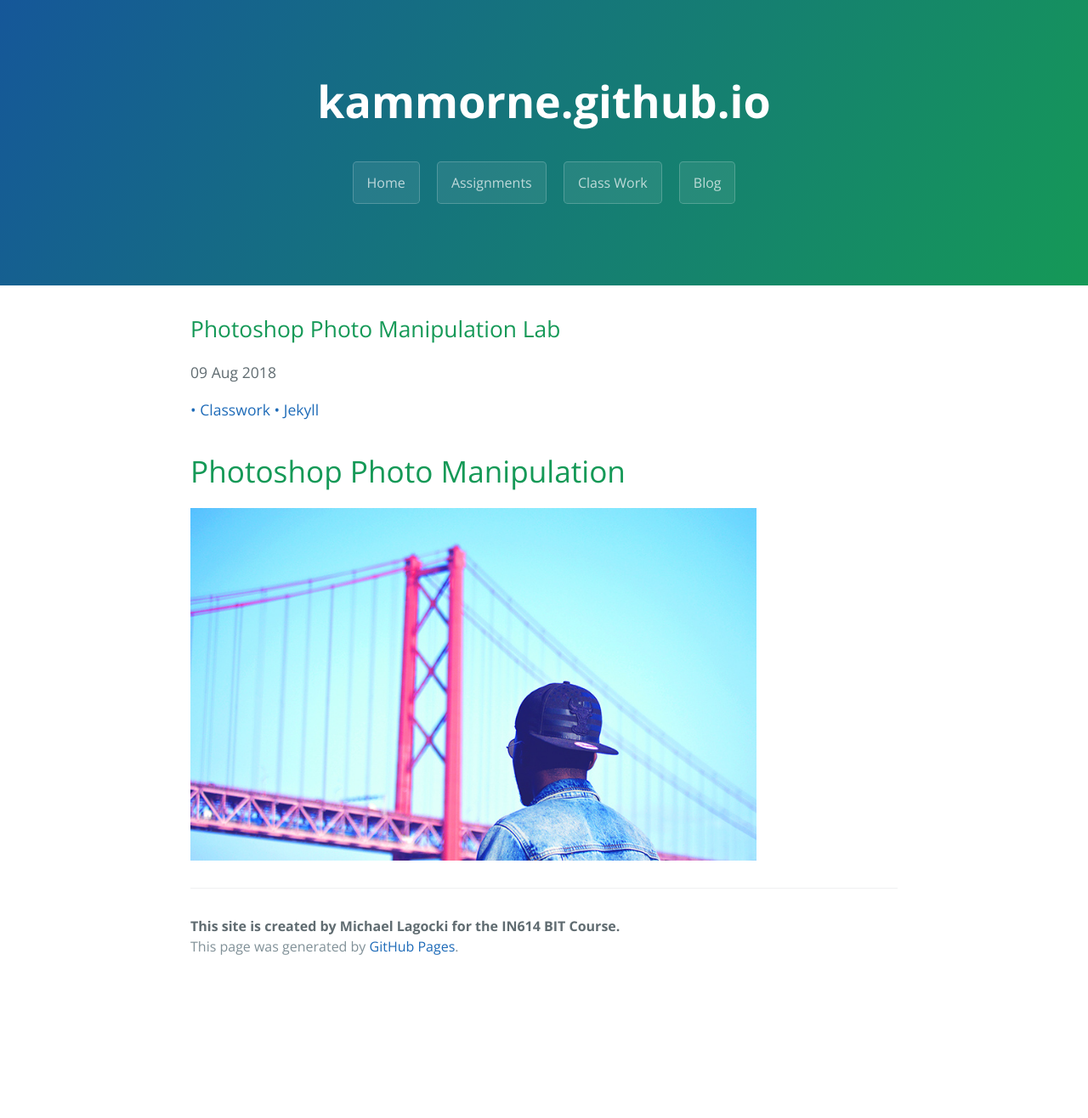
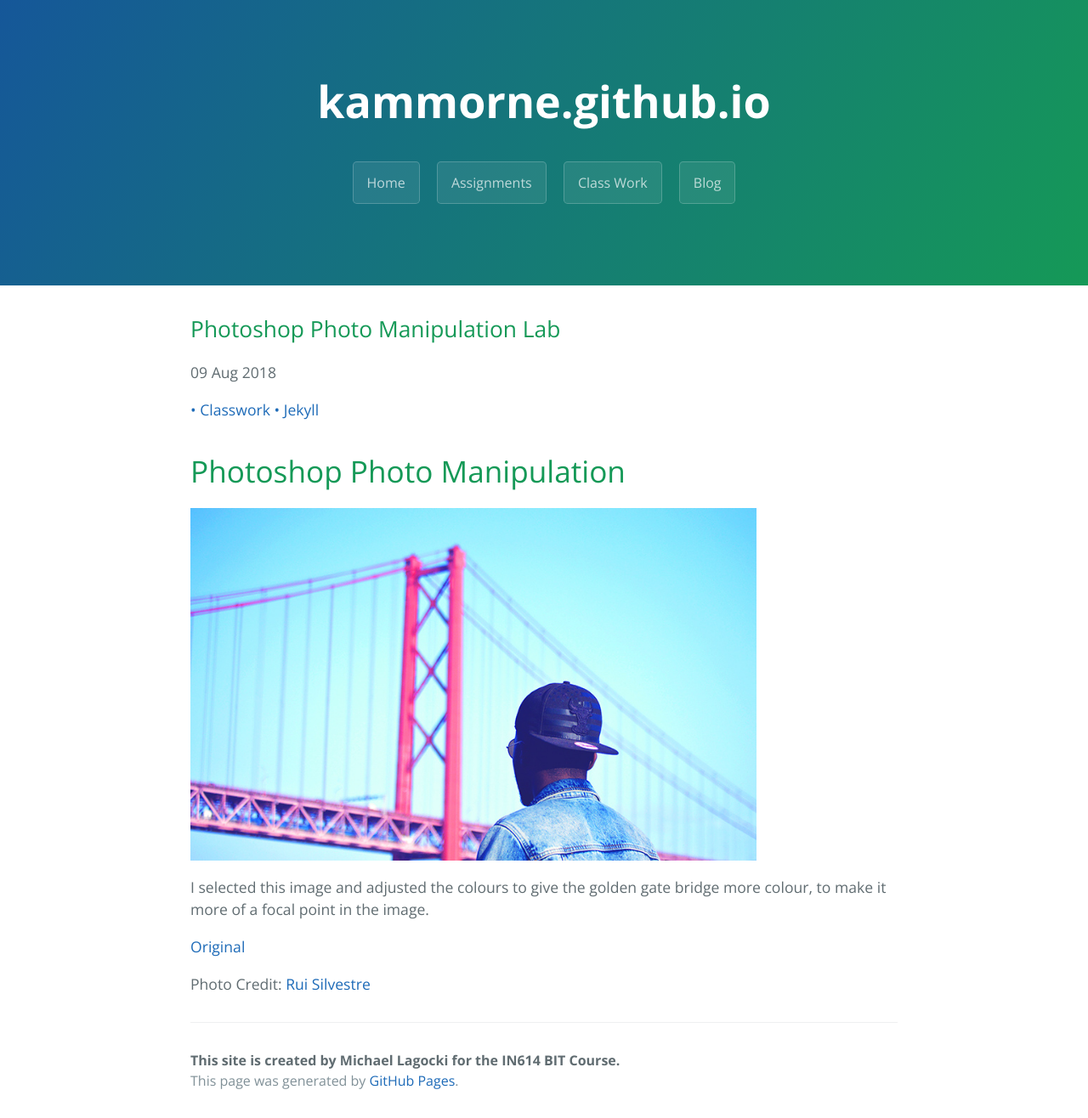
Before and after one commit to kammorne/kammorne.github.io, a Jekyll site: the page built from _posts/2018-08-09-Lab-2-Photo-Manipulation.md, in a window 1280 px wide. Shown: the whole page at 85% size. Built offline with Jekyll 4.4.1, drawn with Linux system fonts in a browser that asks for light colours; before the commit the page ends 1158 px from its top, so only the background shows below that.

Commit message:
Update 2018-08-09-Lab-2-Photo-Manipulation.md

```diff
--- a/_posts/2018-08-09-Lab-2-Photo-Manipulation.md
+++ b/_posts/2018-08-09-Lab-2-Photo-Manipulation.md
@@ -6,4 +6,11 @@ category: Classwork
 tags: classwork jekyll
 ---
 # Photoshop Photo Manipulation
+
 ![Manipulation](https://kammorne.github.io/img/classwork/L2PhotoManipulation.jpg)
+
+I selected this image and adjusted the colours to give the golden gate bridge more colour, to make it more of a focal point in the image.
+
+[Original](https://unsplash.com/photos/oXJwXE5Mjz8)
+
+Photo Credit: [Rui Silvestre](https://unsplash.com/@ruisilvestrecreative?utm_medium=referral&utm_campaign=photographer-credit&utm_content=creditBadge)
```
